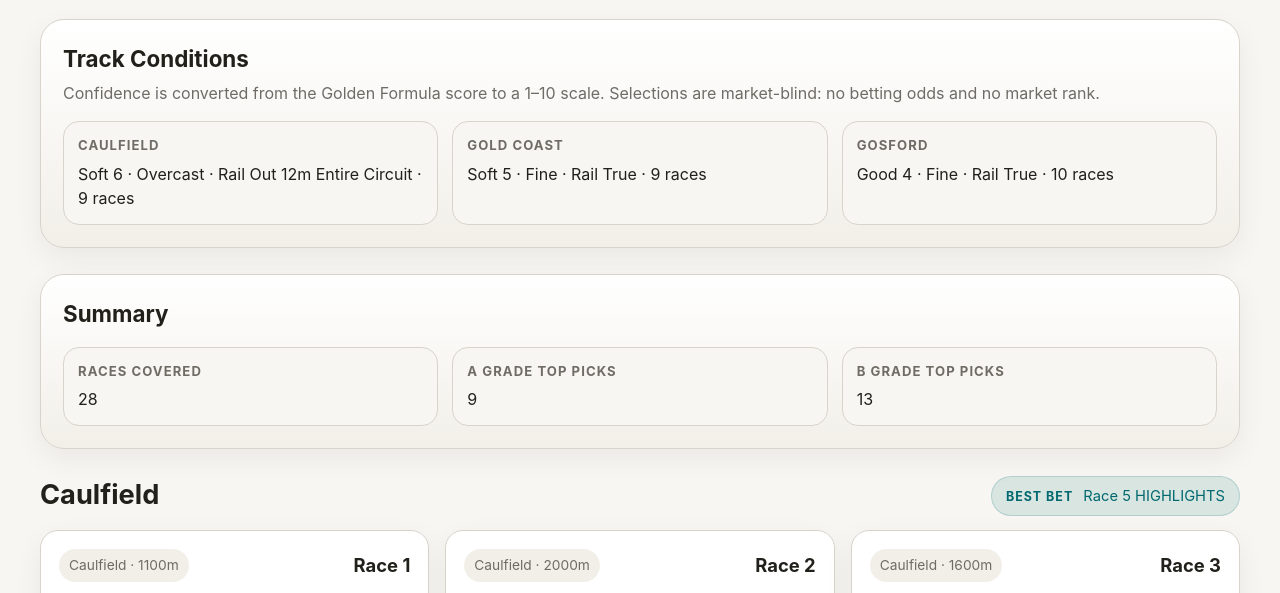
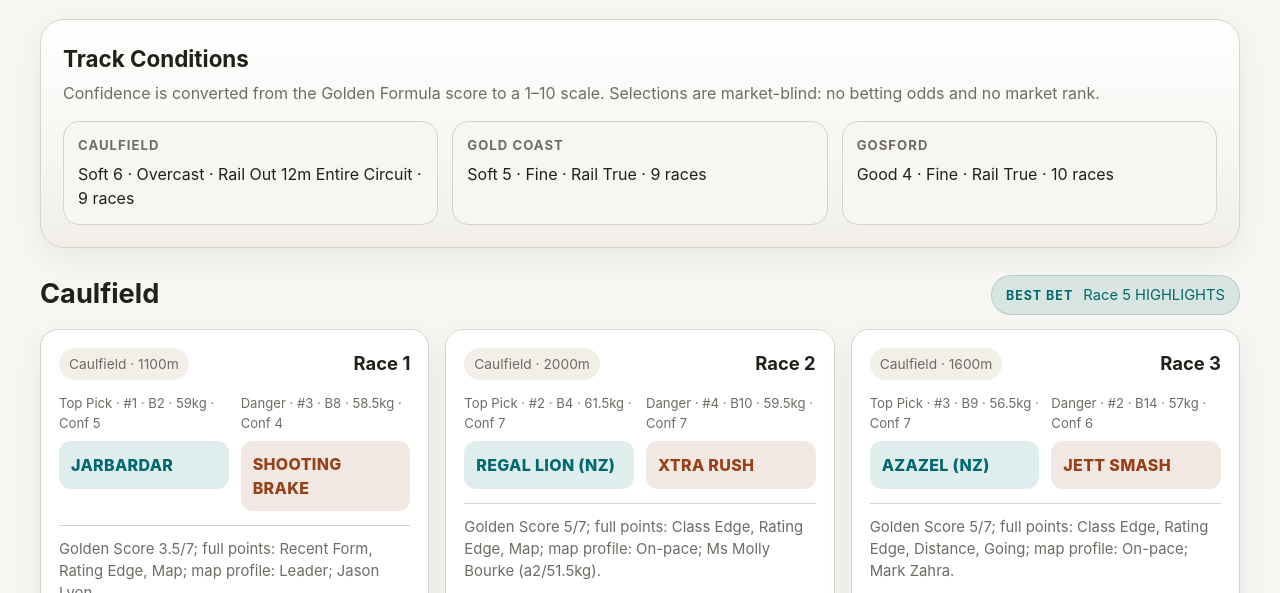
Before and after one commit to Shead83/formfactor-racing, a plain HTML site: page formfactor_racing_site_v2/picks.html in a window 1280 px wide. Shown: the part 141-734 px from the top of the page. Drawn offline with Linux system fonts and the light colour scheme.

Commit message:
Update picks.html

```diff
--- a/formfactor_racing_site_v2/picks.html
+++ b/formfactor_racing_site_v2/picks.html
@@ -16,14 +16,6 @@
 </div>
 </section>
 
-<section class="hero">
-<h2 style="margin:0 0 6px;font-size:1.4rem">Summary</h2>
-<div class="hero-grid">
-<div class="stat"><strong>Races Covered</strong>28</div>
-<div class="stat"><strong>A Grade Top Picks</strong>9</div>
-<div class="stat"><strong>B Grade Top Picks</strong>13</div>
-</div>
-</section>
 
 
 <!-- ============ CAULFIELD ============ -->
```
